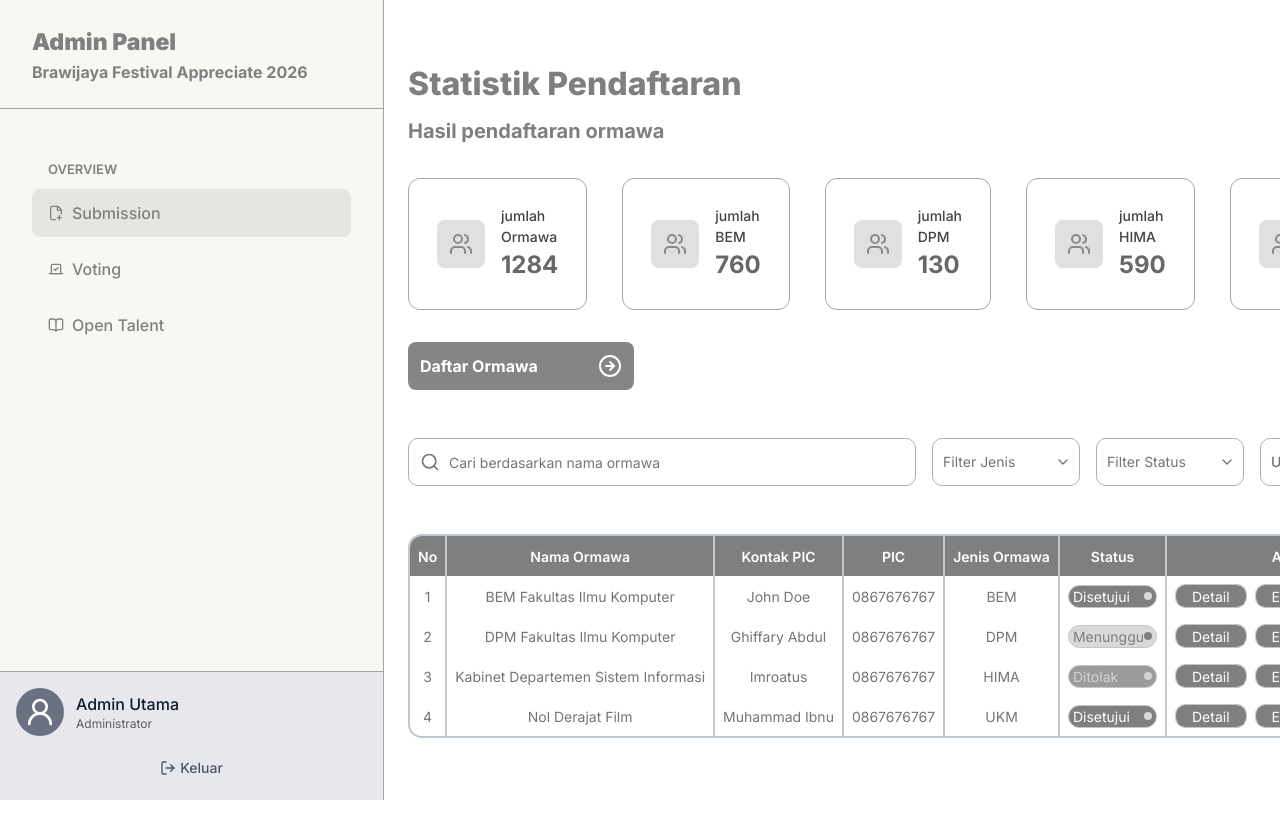
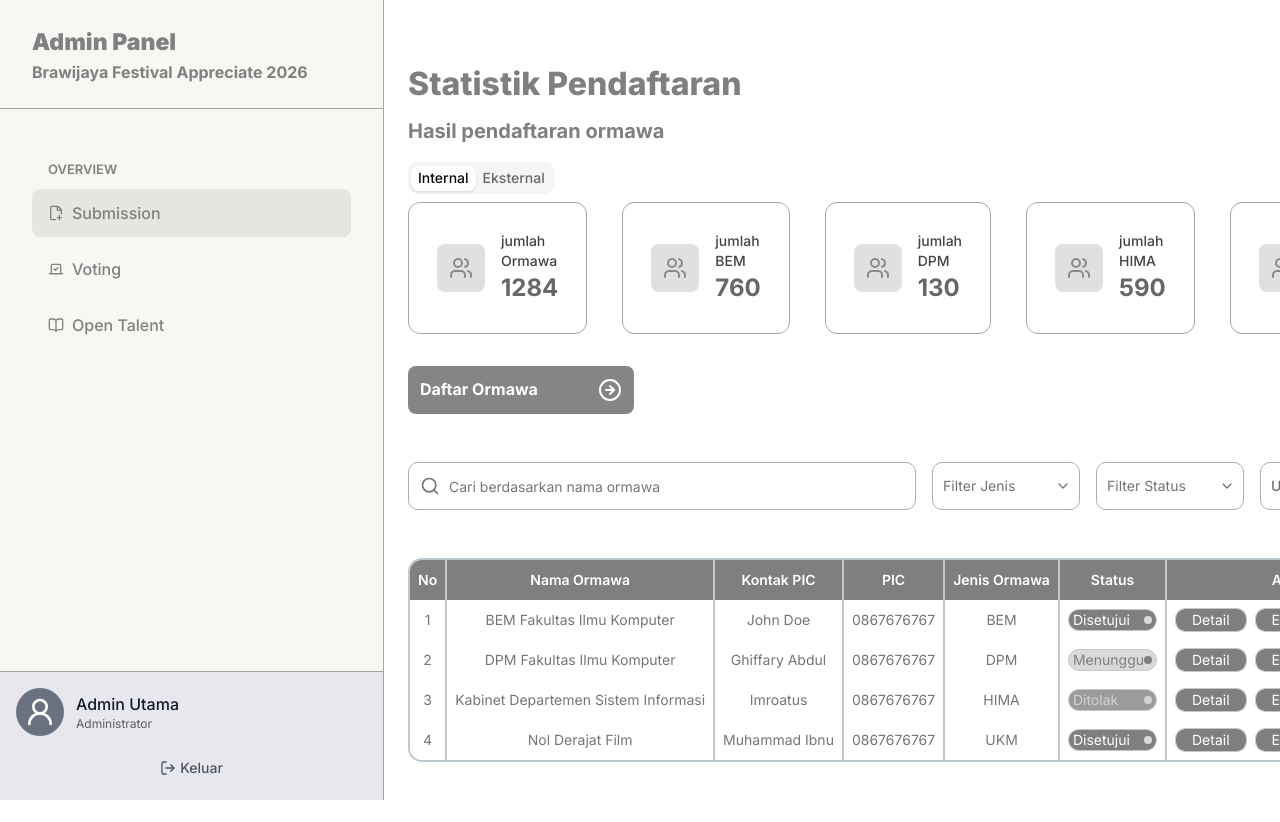
Before and after one commit to Braciette-Team-2025/braciette-2026, a Next.js app: page /admin/submission in a window 1280 px wide. Shown: the top 822 px of the page. Before the commit the page ends 800 px from the top, so only its background shows below. Built offline with nearby package versions, Linux system fonts and the light colour scheme.

Commit message:
feat: toggle submission internal-external

```diff
--- /dev/null
+++ b/components/ui/tabs.tsx
@@ -0,0 +1,90 @@
+"use client";
+
+import * as React from "react";
+import { cva, type VariantProps } from "class-variance-authority";
+import { Tabs as TabsPrimitive } from "radix-ui";
+
+import { cn } from "@/lib/utils";
+
+function Tabs({
+  className,
+  orientation = "horizontal",
+  ...props
+}: React.ComponentProps<typeof TabsPrimitive.Root>) {
+  return (
+    <TabsPrimitive.Root
+      data-slot="tabs"
+      data-orientation={orientation}
+      className={cn(
+        "group/tabs flex gap-2 data-horizontal:flex-col",
+        className,
+      )}
+      {...props}
+    />
+  );
+}
+
+const tabsListVariants = cva(
+  "group/tabs-list inline-flex w-fit items-center justify-center rounded-lg p-[3px] text-muted-foreground group-data-horizontal/tabs:h-8 group-data-vertical/tabs:h-fit group-data-vertical/tabs:flex-col data-[variant=line]:rounded-none",
+  {
+    variants: {
+      variant: {
+        default: "bg-muted",
+        line: "gap-1 bg-transparent",
+      },
+    },
+    defaultVariants: {
+      variant: "default",
+    },
+  },
+);
+
+function TabsList({
+  className,
+  variant = "default",
+  ...props
+}: React.ComponentProps<typeof TabsPrimitive.List> &
+  VariantProps<typeof tabsListVariants>) {
+  return (
+    <TabsPrimitive.List
+      data-slot="tabs-list"
+      data-variant={variant}
+      className={cn(tabsListVariants({ variant }), className)}
+      {...props}
+    />
+  );
+}
+
+function TabsTrigger({
+  className,
+  ...props
+}: React.ComponentProps<typeof TabsPrimitive.Trigger>) {
+  return (
+    <TabsPrimitive.Trigger
+      data-slot="tabs-trigger"
+      className={cn(
+        "relative inline-flex h-[calc(100%-1px)] flex-1 items-center justify-center gap-1.5 rounded-md border border-transparent px-1.5 py-0.5 text-sm font-medium whitespace-nowrap text-foreground/60 transition-all group-data-vertical/tabs:w-full group-data-vertical/tabs:justify-start hover:text-foreground focus-visible:border-ring focus-visible:ring-[3px] focus-visible:ring-ring/50 focus-visible:outline-1 focus-visible:outline-ring disabled:pointer-events-none disabled:opacity-50 has-data-[icon=inline-end]:pr-1 has-data-[icon=inline-start]:pl-1 dark:text-muted-foreground dark:hover:text-foreground group-data-[variant=default]/tabs-list:data-active:shadow-sm group-data-[variant=line]/tabs-list:data-active:shadow-none [&_svg]:pointer-events-none [&_svg]:shrink-0 [&_svg:not([class*='size-'])]:size-4",
+        "group-data-[variant=line]/tabs-list:bg-transparent group-data-[variant=line]/tabs-list:data-active:bg-transparent dark:group-data-[variant=line]/tabs-list:data-active:border-transparent dark:group-data-[variant=line]/tabs-list:data-active:bg-transparent",
+        "data-active:bg-background data-active:text-foreground dark:data-active:border-input dark:data-active:bg-input/30 dark:data-active:text-foreground",
+        "after:absolute after:bg-foreground after:opacity-0 after:transition-opacity group-data-horizontal/tabs:after:inset-x-0 group-data-horizontal/tabs:after:bottom-[-5px] group-data-horizontal/tabs:after:h-0.5 group-data-vertical/tabs:after:inset-y-0 group-data-vertical/tabs:after:-right-1 group-data-vertical/tabs:after:w-0.5 group-data-[variant=line]/tabs-list:data-active:after:opacity-100",
+        className,
+      )}
+      {...props}
+    />
+  );
+}
+
+function TabsContent({
+  className,
+  ...props
+}: React.ComponentProps<typeof TabsPrimitive.Content>) {
+  return (
+    <TabsPrimitive.Content
+      data-slot="tabs-content"
+      className={cn("flex-1 text-sm outline-none", className)}
+      {...props}
+    />
+  );
+}
+
+export { Tabs, TabsList, TabsTrigger, TabsContent, tabsListVariants };
--- a/src/feature/admin/components/(Admin Submission)/(table)/SubmissionTable.tsx
+++ b/src/feature/admin/components/(Admin Submission)/(table)/SubmissionTable.tsx
@@ -8,51 +8,9 @@ import {
 } from "@/components/ui/table";
 import { StatusBadge } from "./StatusBadge";
 import { ActionButtons } from "./ActionButton";
+import { SubmissionProps } from "../../../types/ormawa";
 
-export interface Ormawa {
-  id: number;
-  nama: string;
-  pic: string;
-  kontak: string;
-  jenis: string;
-  status: "approved" | "pending" | "rejected";
-}
-
-export default function SubmissionTable() {
-  const listOrmawa: Ormawa[] = [
-    {
-      id: 1,
-      nama: "BEM Fakultas Ilmu Komputer",
-      pic: "John Doe",
-      kontak: "0867676767",
-      jenis: "BEM",
-      status: "approved",
-    },
-    {
-      id: 2,
-      nama: "DPM Fakultas Ilmu Komputer",
-      pic: "Ghiffary Abdul",
-      kontak: "0867676767",
-      jenis: "DPM",
-      status: "pending",
-    },
-    {
-      id: 3,
-      nama: "Kabinet Departemen Sistem Informasi",
-      pic: "Imroatus",
-      kontak: "0867676767",
-      jenis: "HIMA",
-      status: "rejected",
-    },
-    {
-      id: 4,
-      nama: "Nol Derajat Film",
-      pic: "Muhammad Ibnu",
-      kontak: "0867676767",
-      jenis: "UKM",
-      status: "approved",
-    },
-  ];
+export default function SubmissionTable({ submissionList }: SubmissionProps) {
   return (
     <div className="overflow-hidden rounded-xl border-2 border-[#BEC8CF]">
       <Table className="border-separate border-spacing-0 text-[14px]">
@@ -83,7 +41,7 @@ export default function SubmissionTable() {
         </TableHeader>
 
         <TableBody className="text-[#757575]">
-          {listOrmawa.map((data) => (
+          {submissionList.map((data) => (
             <TableRow key={data.id} className="text-center">
               <TableCell className="border-r-2 border-[#BEC8CF]">
                 {data.id}
--- a/src/feature/admin/components/(Admin Submission)/Statistic.tsx
+++ b/src/feature/admin/components/(Admin Submission)/Statistic.tsx
@@ -1,49 +1,9 @@
-import { LucideIcon, Users } from "lucide-react";
+import { StatisticProps } from "../../types/statistic";
 
-export default function Statistic() {
-  interface PerformanceCard {
-    id: number;
-    label: string;
-    value: number;
-    icon: LucideIcon;
-  }
-
-  const PerformanceCards: PerformanceCard[] = [
-    {
-      id: 1,
-      label: "Ormawa",
-      value: 1284,
-      icon: Users,
-    },
-    {
-      id: 2,
-      label: "BEM",
-      value: 760,
-      icon: Users,
-    },
-    {
-      id: 3,
-      label: "DPM",
-      value: 130,
-      icon: Users,
-    },
-    {
-      id: 4,
-      label: "HIMA",
-      value: 590,
-      icon: Users,
-    },
-    {
-      id: 5,
-      label: "Ormawa",
-      value: 899,
-      icon: Users,
-    },
-  ];
-
+export default function Statistic({ cards }: StatisticProps) {
   return (
     <div className="flex justify-between">
-      {PerformanceCards.map((item) => {
+      {cards.map((item) => {
         const Icon = item.icon;
         return (
           <div
--- /dev/null
+++ b/src/feature/admin/components/(Admin Submission)/SubmissionContent.tsx
@@ -0,0 +1,38 @@
+import AddOrmawaButton from "./AddOrmawaButton";
+import FilterJenis from "./FilterJenis";
+import SearchBar from "./SearchBar";
+import SortButton from "./SortButton";
+import Statistic from "./Statistic";
+import SubmissionTable from "./(table)/SubmissionTable";
+import FilterStatus from "./FilterStatus";
+import { externalCards, internalCards } from "../../constants/statistics";
+import {
+  externalSubmissionList,
+  internalSubmissionList,
+} from "../../constants/ormawaList";
+
+interface SubmissionContentProps {
+  type: "internal" | "external";
+}
+
+export default function SubmissionContent({ type }: SubmissionContentProps) {
+  const cards = type === "internal" ? internalCards : externalCards;
+  const submissions =
+    type === "internal" ? internalSubmissionList : externalSubmissionList;
+
+  return (
+    <div className="font-inter flex flex-col gap-8">
+      <Statistic cards={cards} />
+      <AddOrmawaButton />
+      <div className="flex items-center gap-4 py-4">
+        <div className="flex-1">
+          <SearchBar />
+        </div>
+        <FilterJenis />
+        <FilterStatus />
+        <SortButton />
+      </div>
+      <SubmissionTable submissionList={submissions} />
+    </div>
+  );
+}
--- /dev/null
+++ b/src/feature/admin/constants/ormawaList.ts
@@ -0,0 +1,71 @@
+import { OrmawaTable } from "../types/ormawa";
+
+export const internalSubmissionList: OrmawaTable[] = [
+  {
+    id: 1,
+    nama: "BEM Fakultas Ilmu Komputer",
+    pic: "John Doe",
+    kontak: "0867676767",
+    jenis: "BEM",
+    status: "approved",
+  },
+  {
+    id: 2,
+    nama: "DPM Fakultas Ilmu Komputer",
+    pic: "Ghiffary Abdul",
+    kontak: "0867676767",
+    jenis: "DPM",
+    status: "pending",
+  },
+  {
+    id: 3,
+    nama: "Kabinet Departemen Sistem Informasi",
+    pic: "Imroatus",
+    kontak: "0867676767",
+    jenis: "HIMA",
+    status: "rejected",
+  },
+  {
+    id: 4,
+    nama: "Nol Derajat Film",
+    pic: "Muhammad Ibnu",
+    kontak: "0867676767",
+    jenis: "UKM",
+    status: "approved",
+  },
+];
+
+export const externalSubmissionList: OrmawaTable[] = [
+  {
+    id: 1,
+    nama: "BEM Fakultas Ekonomi dan Bisnis",
+    pic: "John Thor",
+    kontak: "0867676767",
+    jenis: "BEM",
+    status: "approved",
+  },
+  {
+    id: 2,
+    nama: "DPM Fakultas Ekonomi dan Bisnis",
+    pic: "Abdul Fatah",
+    kontak: "0867676767",
+    jenis: "DPM",
+    status: "pending",
+  },
+  {
+    id: 3,
+    nama: "Kabinet Departemen Akuntantsi",
+    pic: "Indra Jegel",
+    kontak: "0867676767",
+    jenis: "HIMA",
+    status: "rejected",
+  },
+  {
+    id: 4,
+    nama: "Brawijaya Chess Club",
+    pic: "Ebel Kobra",
+    kontak: "0867676767",
+    jenis: "UKM",
+    status: "approved",
+  },
+];
--- /dev/null
+++ b/src/feature/admin/constants/statistics.ts
@@ -0,0 +1,68 @@
+import { Users } from "lucide-react";
+import { PerformanceCard } from "../types/statistic";
+
+export const internalCards: PerformanceCard[] = [
+  {
+    id: 1,
+    label: "Ormawa",
+    value: 1284,
+    icon: Users,
+  },
+  {
+    id: 2,
+    label: "BEM",
+    value: 760,
+    icon: Users,
+  },
+  {
+    id: 3,
+    label: "DPM",
+    value: 130,
+    icon: Users,
+  },
+  {
+    id: 4,
+    label: "HIMA",
+    value: 590,
+    icon: Users,
+  },
+  {
+    id: 5,
+    label: "Ormawa",
+    value: 899,
+    icon: Users,
+  },
+];
+
+export const externalCards: PerformanceCard[] = [
+  {
+    id: 1,
+    label: "Ormawa",
+    value: 4821,
+    icon: Users,
+  },
+  {
+    id: 2,
+    label: "BEM",
+    value: 670,
+    icon: Users,
+  },
+  {
+    id: 3,
+    label: "DPM",
+    value: 310,
+    icon: Users,
+  },
+  {
+    id: 4,
+    label: "HIMA",
+    value: 950,
+    icon: Users,
+  },
+  {
+    id: 5,
+    label: "Ormawa",
+    value: 998,
+    icon: Users,
+  },
+];
--- a/src/feature/admin/container/SubmissionContainer.tsx
+++ b/src/feature/admin/container/SubmissionContainer.tsx
@@ -1,29 +1,25 @@
-import AddOrmawaButton from "../components/(Admin Submission)/AddOrmawaButton";
-import FilterJenis from "../components/(Admin Submission)/FilterJenis";
-import SearchBar from "../components/(Admin Submission)/SearchBar";
-import SortButton from "../components/(Admin Submission)/SortButton";
-import Statistic from "../components/(Admin Submission)/Statistic";
-import TableOrmawa from "../components/(Admin Submission)/(table)/SubmissionTable";
-import FilterStatus from "../components/(Admin Submission)/FilterStatus";
+import { Tabs, TabsContent, TabsList, TabsTrigger } from "@/components/ui/tabs";
+import SubmissionContent from "../components/(Admin Submission)/SubmissionContent";
 
 export default function SubmissionContainer() {
   return (
-    <div className="py-15 pl-6 pr-[100px] font-inter flex flex-col gap-8 bg-white">
+    <div className="py-15 pl-6 pr-[100px] bg-white space-y-4">
       <div className="space-y-2 text-[#7F7F7F]">
         <h1 className="text-[32px] font-extrabold">Statistik Pendaftaran</h1>
         <p className="text-[20px] font-bold">Hasil pendaftaran ormawa</p>
       </div>
-      <Statistic />
-      <AddOrmawaButton />
-      <div className="flex items-center gap-4 py-4">
-        <div className="flex-1">
-          <SearchBar />
-        </div>
-        <FilterJenis />
-        <FilterStatus />
-        <SortButton />
-      </div>
-      <TableOrmawa />
+      <Tabs defaultValue="internal">
+        <TabsList>
+          <TabsTrigger value="internal">Internal</TabsTrigger>
+          <TabsTrigger value="external">Eksternal</TabsTrigger>
+        </TabsList>
+        <TabsContent value="internal">
+          <SubmissionContent type="internal" />
+        </TabsContent>
+        <TabsContent value="external">
+          <SubmissionContent type="external" />
+        </TabsContent>
+      </Tabs>
     </div>
   );
 }
--- a/src/feature/admin/types/ormawa.ts
+++ b/src/feature/admin/types/ormawa.ts
@@ -1,3 +1,5 @@
+import SubmissionTable from "../components/(Admin Submission)/(table)/SubmissionTable";
+
 export type OrmawaType = "BEM" | "DPM" | "HIMA" | "UKM";
 
 export interface ConfirmationDialogProps {
@@ -43,3 +45,16 @@ export interface StepTwoValues {
   subKategori: string;
   driveLink: string;
 }
+
+export interface OrmawaTable {
+  id: number;
+  nama: string;
+  pic: string;
+  kontak: string;
+  jenis: OrmawaType;
+  status: "approved" | "pending" | "rejected";
+}
+
+export interface SubmissionProps {
+  submissionList: OrmawaTable[];
+}
--- /dev/null
+++ b/src/feature/admin/types/statistic.ts
@@ -0,0 +1,11 @@
+import { LucideIcon } from "lucide-react";
+
+export interface PerformanceCard {
+  id: number;
+  label: string;
+  value: number;
+  icon: LucideIcon;
+}
+export interface StatisticProps {
+  cards: PerformanceCard[];
+}
```
